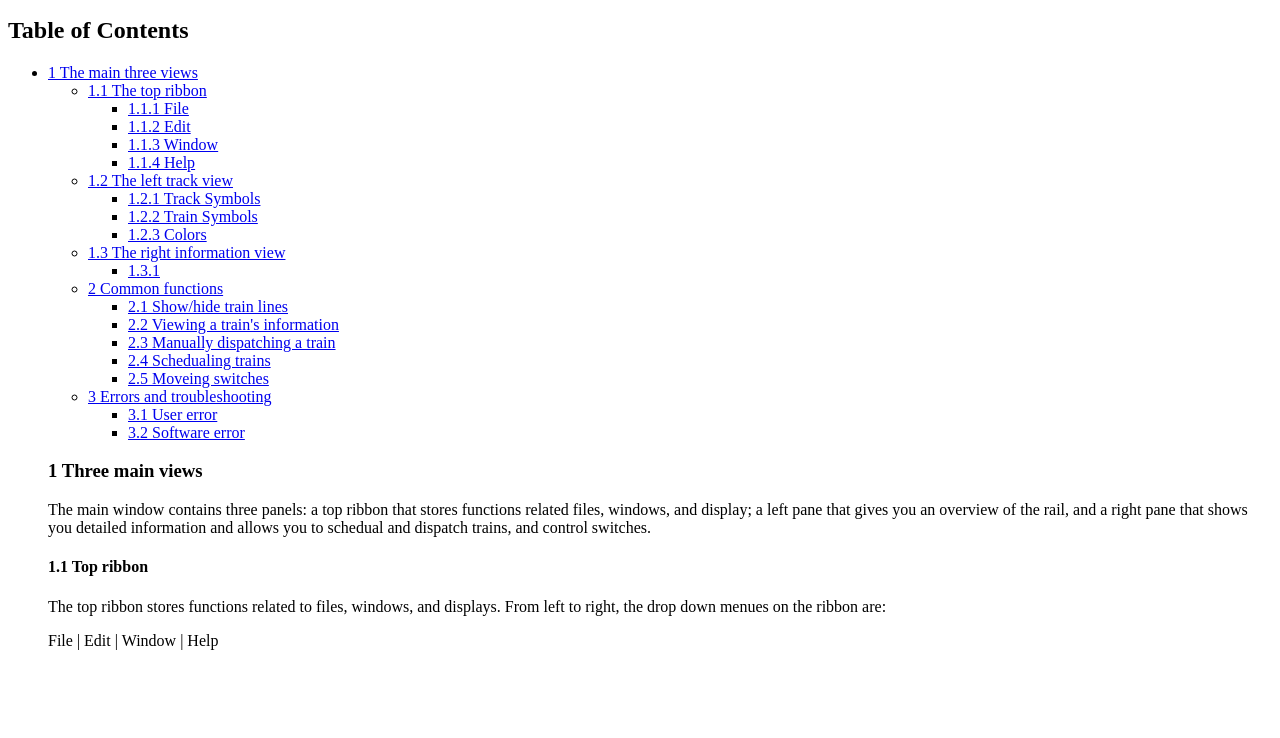
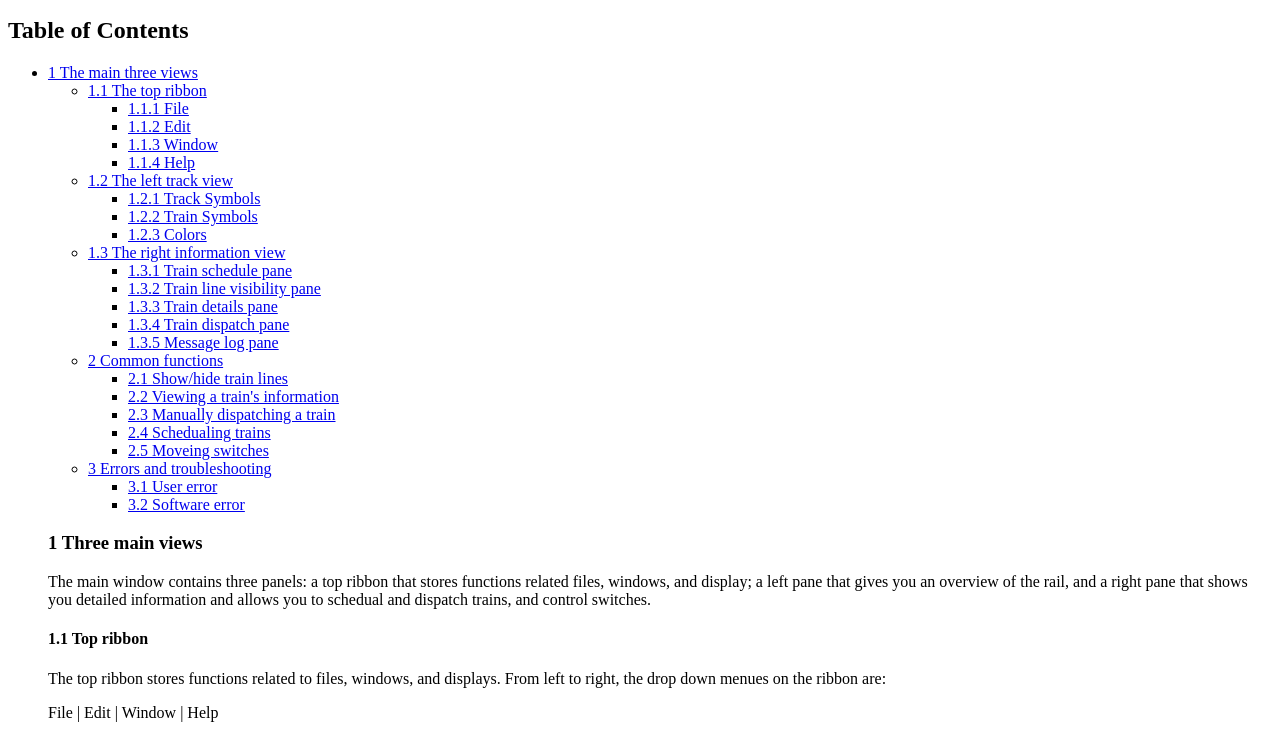
Before and after one commit to bbblitz/coe1186, a plain HTML site: page WorkPackage1/Alex/UserManual.html in a window 1280 px wide. Shown: the part 101-839 px from the top of the page. Before the commit the page ends 800 px from the top, so only its background shows below. Drawn offline with Linux system fonts and the light colour scheme.

Commit message:
More work on UI design and user's manual

```diff
--- a/WorkPackage1/Alex/UserManual.html
+++ b/WorkPackage1/Alex/UserManual.html
@@ -26,7 +26,11 @@
         </ul>
       <li><a href="#s1.3">1.3 The right information view</a>
         <ul>
-          <li><a href="#s1.3.1">1.3.1
+          <li><a href="#s1.3.1">1.3.1 Train schedule pane</a>
+          <li><a href="#s1.3.2">1.3.2 Train line visibility pane</a>
+          <li><a href="#s1.3.3">1.3.3 Train details pane</a>
+          <li><a href="#s1.3.4">1.3.4 Train dispatch pane</a>
+          <li><a href="#s1.3.5">1.3.5 Message log pane</a>
     </ul>
   <li><a href="#s2">2 Common functions</a>
     <ul>
```
Also changed, not shown: WorkPackage1/Alex/RiskAssessment.txt, WorkPackage1/Alex/UIDesign.txt.
